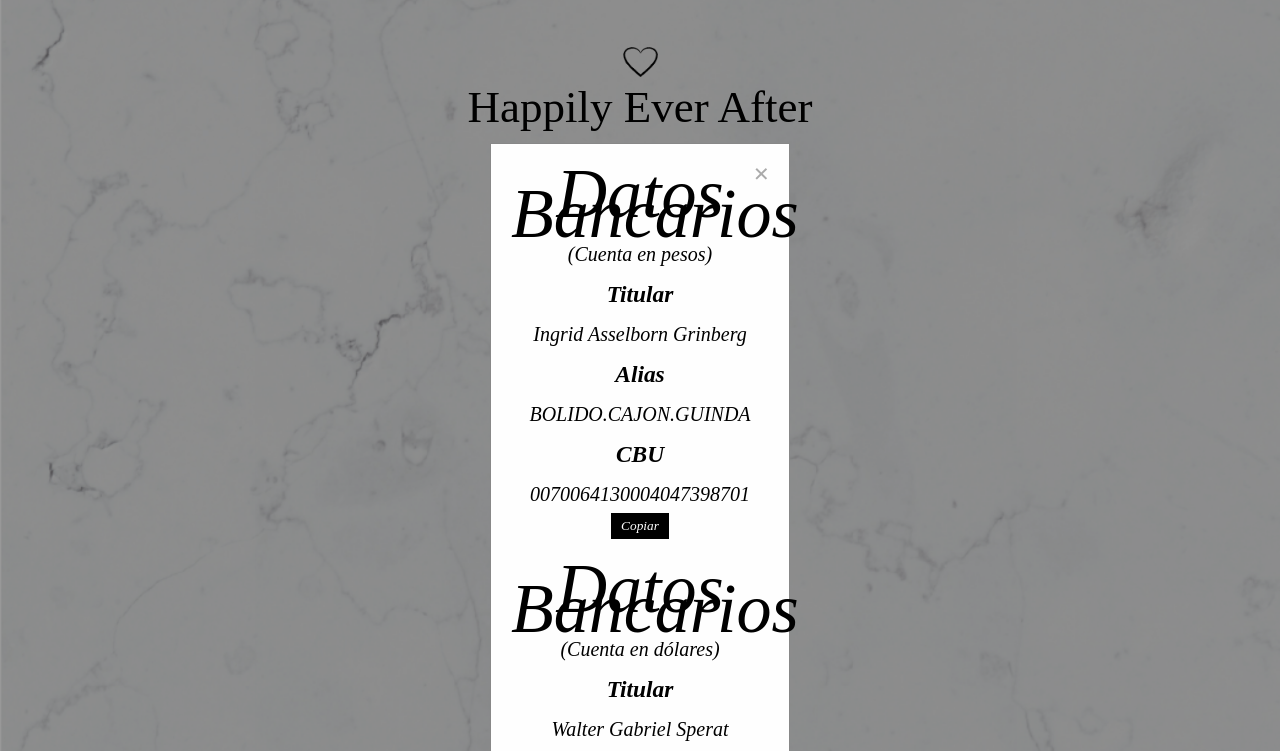
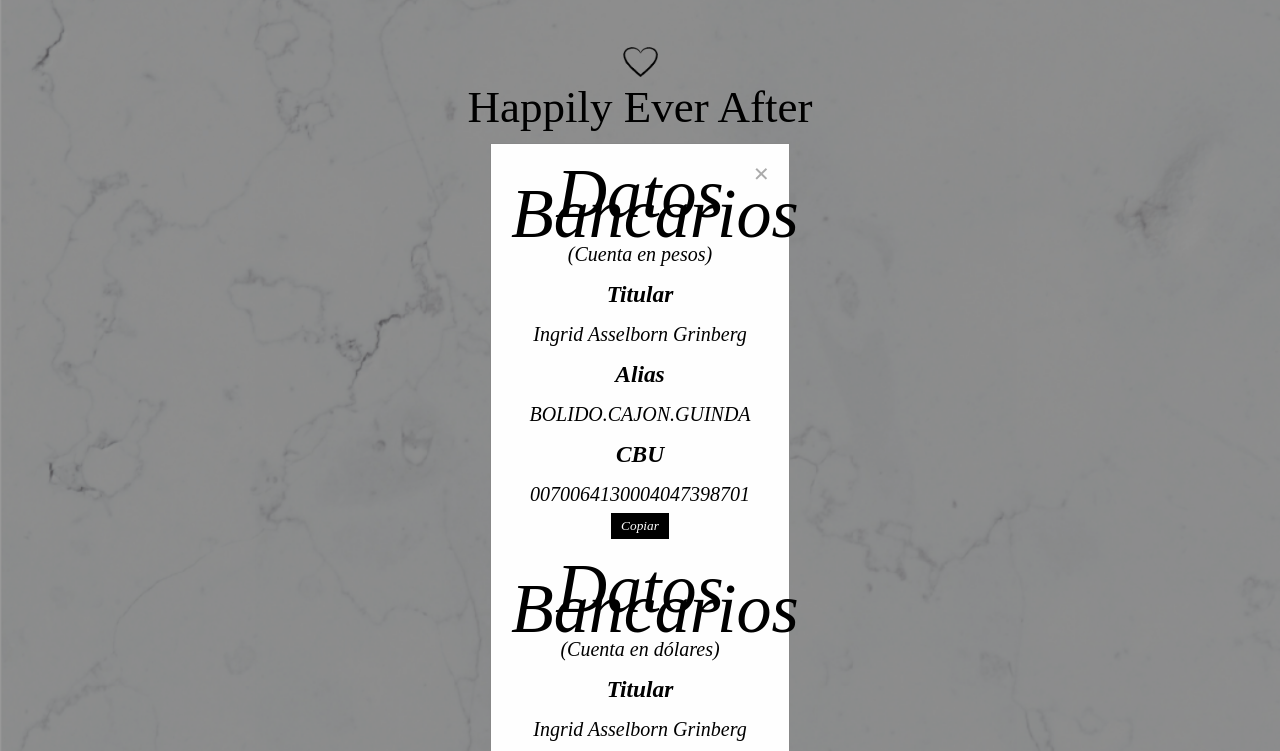
Before and after one commit to inywall/inywall, a plain HTML site: page index.html in a window 1280 px wide. Both pictures are taken after a click on the button "Dar una mano". Shown: the part 1908-2659 px from the top of the page. Drawn offline with Linux system fonts and the light colour scheme; a web font is replaced by a local one.

Commit message:
Update index.html

```diff
--- a/index.html
+++ b/index.html
@@ -161,7 +161,7 @@
                         <h2>Datos Bancarios</h2>
                         <p>(Cuenta en dólares)</p>
                         <h3>Titular</h3>
-                        <p>Walter Gabriel Sperat</p>
+                        <p>Ingrid Asselborn Grinberg</p>
                         <h3>CBU</h3>
                         <div>
                             <span id="cbu-dolares">0070064131004045716715</span>
```
